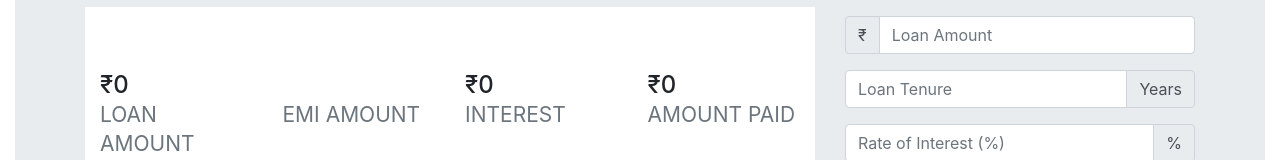
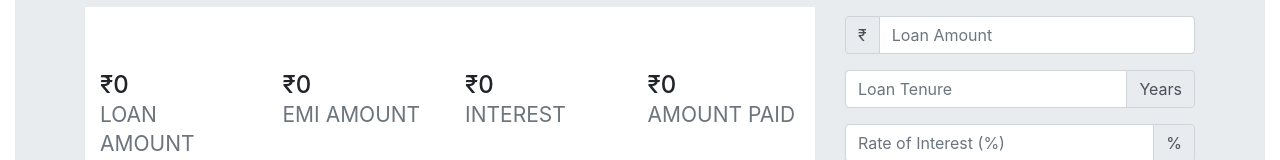
Before and after one commit to 71anshuman/utils, a React (Create React App) app: page /#/emi-calculator in a window 1280 px wide. Shown: the part 215-375 px from the top of the page. Built offline with nearby package versions, Linux system fonts and the light colour scheme; what financejs would draw is missing.

Commit message:
DAY15: Added EMI Calculator:updated

```diff
--- a/src/components/emi-calculator/EMICalculator.js
+++ b/src/components/emi-calculator/EMICalculator.js
@@ -21,7 +21,7 @@ export default function EMICalculator() {
         }
     );
 
-    const [meta, setMeta] = useState({loanAmount: 0, interestAmount: 0, finalBalance: 0});
+    const [meta, setMeta] = useState({loanAmount: 0, interestAmount: 0, finalBalance: 0, emi: 0});
     const [data, setData] = useState([]);
 
     function calculate() {
```
